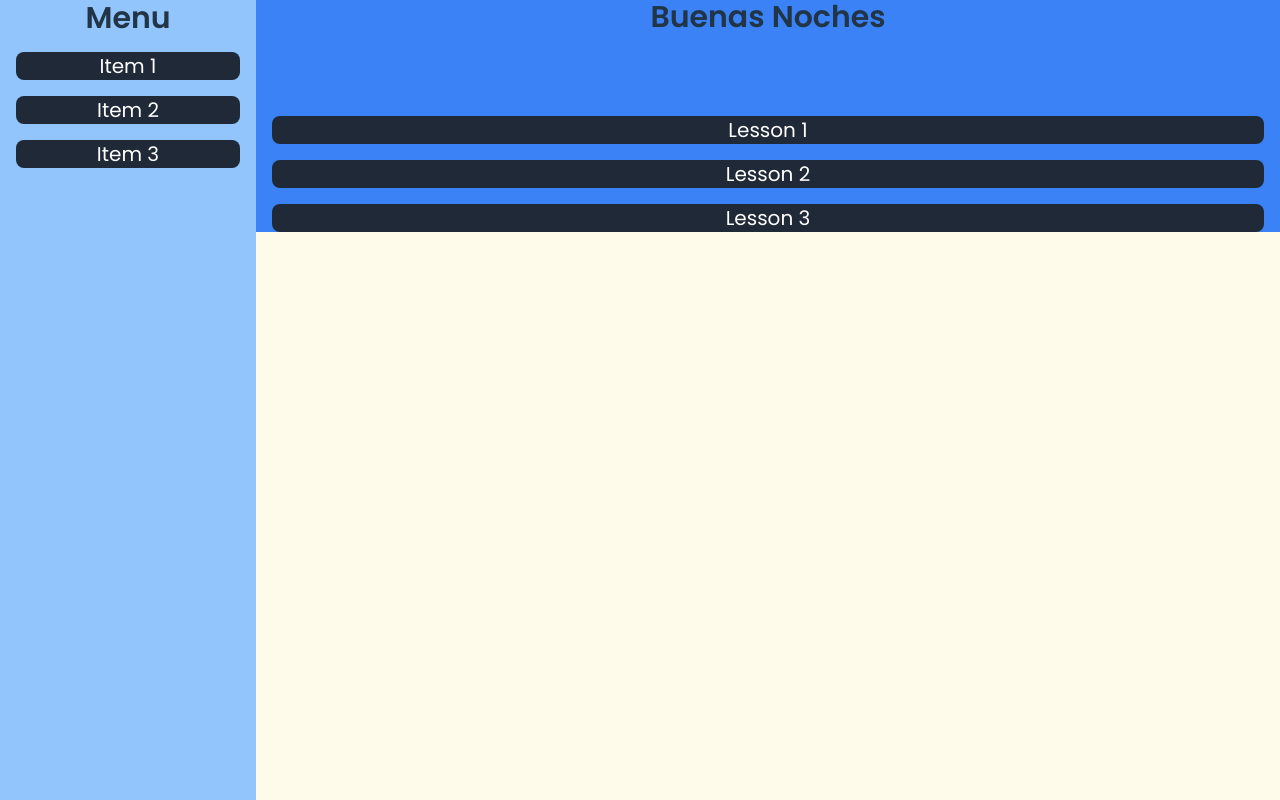
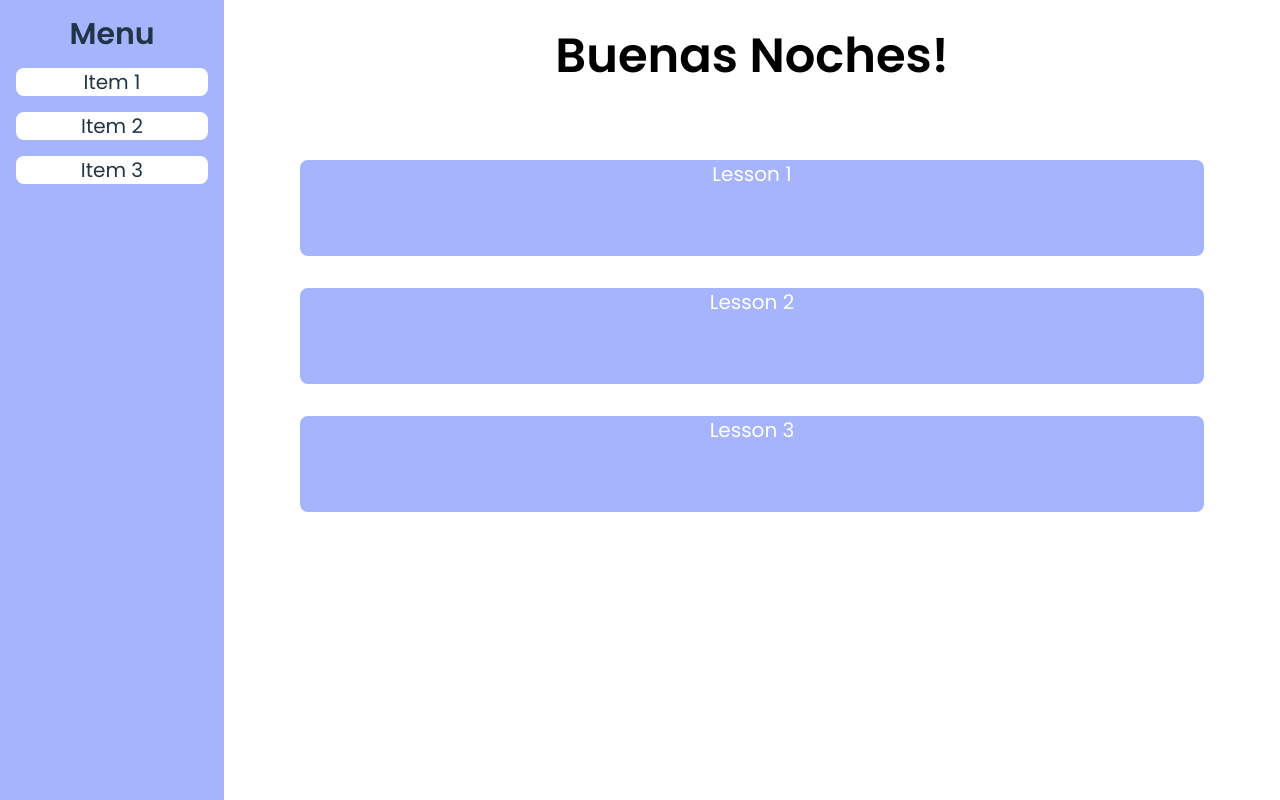
Before and after one commit to zhucs/buenas-tardes, a React (Vite) app: page / in a window 1280 px wide. Built offline with nearby package versions, Linux system fonts and the light colour scheme.

Commit message:
basic-lesson-page Experiment with indigo color scheme

```diff
--- a/src/Pages/MainPage.jsx
+++ b/src/Pages/MainPage.jsx
@@ -6,7 +6,7 @@ const MainPage = () => {
 
     return (
         <div className='flex w-screen h-screen overflow-hidden'>
-            <div className={`bg-blue-300 h-full`}>
+            <div className={`h-full`}>
                 <SideBarMenu/>
             </div>
             <div className={`flex-grow bg-amber-50 h-full`}>
--- a/src/components/Lessons.jsx
+++ b/src/components/Lessons.jsx
@@ -7,27 +7,27 @@ const Lessons = () => {
         let greeting = '';
 
         if (currentTime >= 5 && currentTime <= 12) {
-            greeting = 'Buenos Días';
+            greeting = 'Buenos Días!';
         } else if (currentTime >= 12 && currentTime < 19) {
-            greeting = 'Buenas Tardes';
+            greeting = 'Buenas Tardes!';
         } else {
-            greeting = 'Buenas Noches';
+            greeting = 'Buenas Noches!';
         }
         return greeting;
     };
 
     return (
-        <div className={`bg-cover bg-no-repeat bg-blue-500`}>
+        <div className={`bg-cover bg-no-repeat bg-white h-full`}>
             <div>
                 <div className={`flex justify-center items-center`}>
-                    <h3 className={`text-right font-semibold text-3xl animate-bounce`}>{getGreeting()}</h3>
+                    <h3 className={`mt-8 text-black font-semibold lg:text-5xl text-4xl animate-none`}>{getGreeting()}</h3>
                 </div>
-                <div className={`w-full`}>
-                    <ul className={`grid-cols-1 gap-4 sm:grid-cols-1 mt-20`}>
+                <div className={`flex justify-center items-center`}>
+                    <ul className={`mt-12 w-11/12`}>
                         {spanishLessons.map((spanishLesson) => (
                             <li key={spanishLessons.id}
                                 className=
-                                    {`text-center cursor-pointer bg-gray-800 m-4 rounded-lg
+                                    {`text-center cursor-pointer h-24 bg-indigo-300 m-8 rounded-lg
                                 transition-transform hover:scale-105 text-white text-xl`}
                             >
                                 {spanishLesson.title}
--- a/src/components/SideBarMenu.jsx
+++ b/src/components/SideBarMenu.jsx
@@ -1,22 +1,20 @@
 import '../App.css'
-import { sidebarItems } from "../constants/index.js";
-
-import { BrowserRouter } from "react-router-dom";
+import {sidebarItems} from "../constants/index.js";
 
 const SideBarMenu = () => {
     return (
         <div className="flex">
-            <div className="w-64 bg-blue-300">
+            <div className="w-56 bg-indigo-300 h-screen">
                 <div>
                     <div>
-                        <h3 className="text-center font-semibold text-3xl">Menu</h3>
+                        <h3 className="text-center font-semibold text-3xl m-4">Menu</h3>
                     </div>
                     <div>
                         <ul className="">
                             {sidebarItems.map((sidebarItem) => (
                                 <li
                                     key={sidebarItem.id}
-                                    className="text-center cursor-pointer bg-gray-800 m-4 rounded-lg transition-transform hover:scale-105 text-white text-xl"
+                                    className="text-center cursor-pointer m-4 bg-white rounded-lg transition-transform hover:scale-105 text-xl"
                                 >
                                     {sidebarItem.title}
                                 </li>
```
